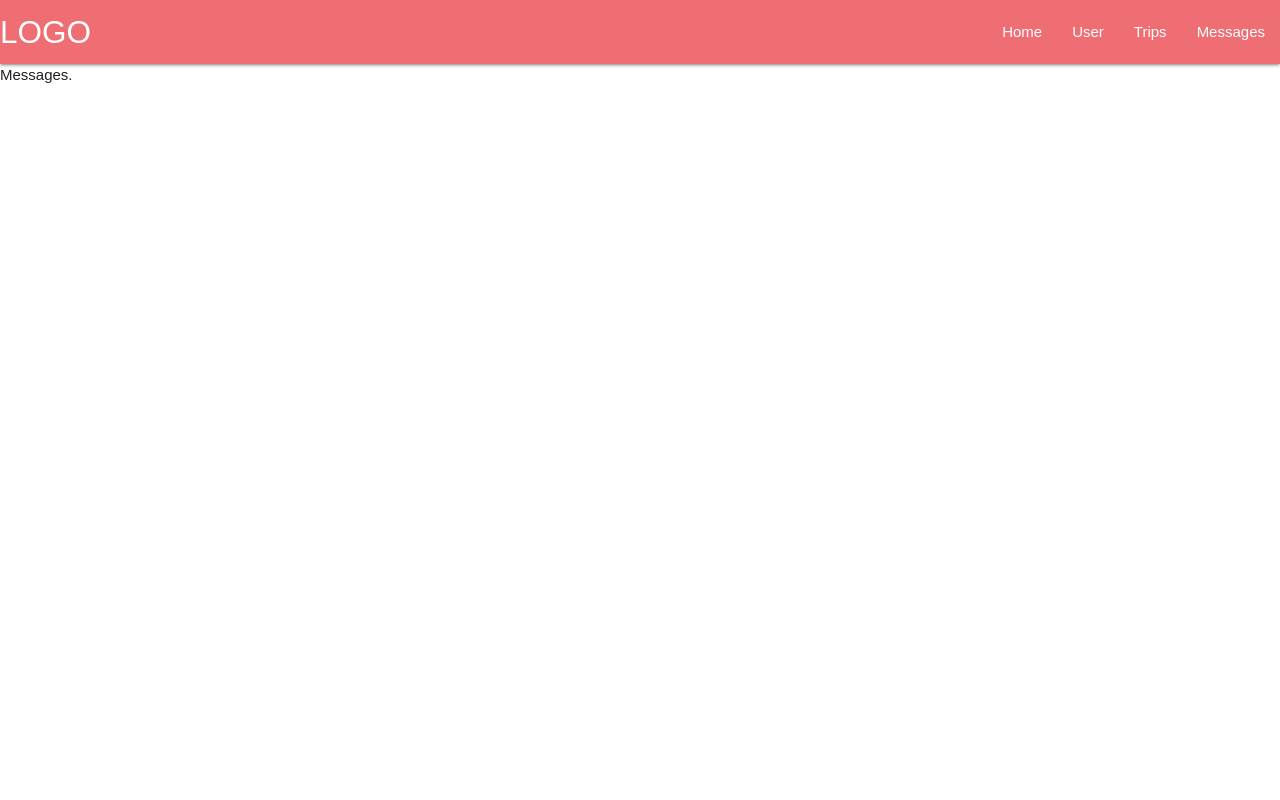
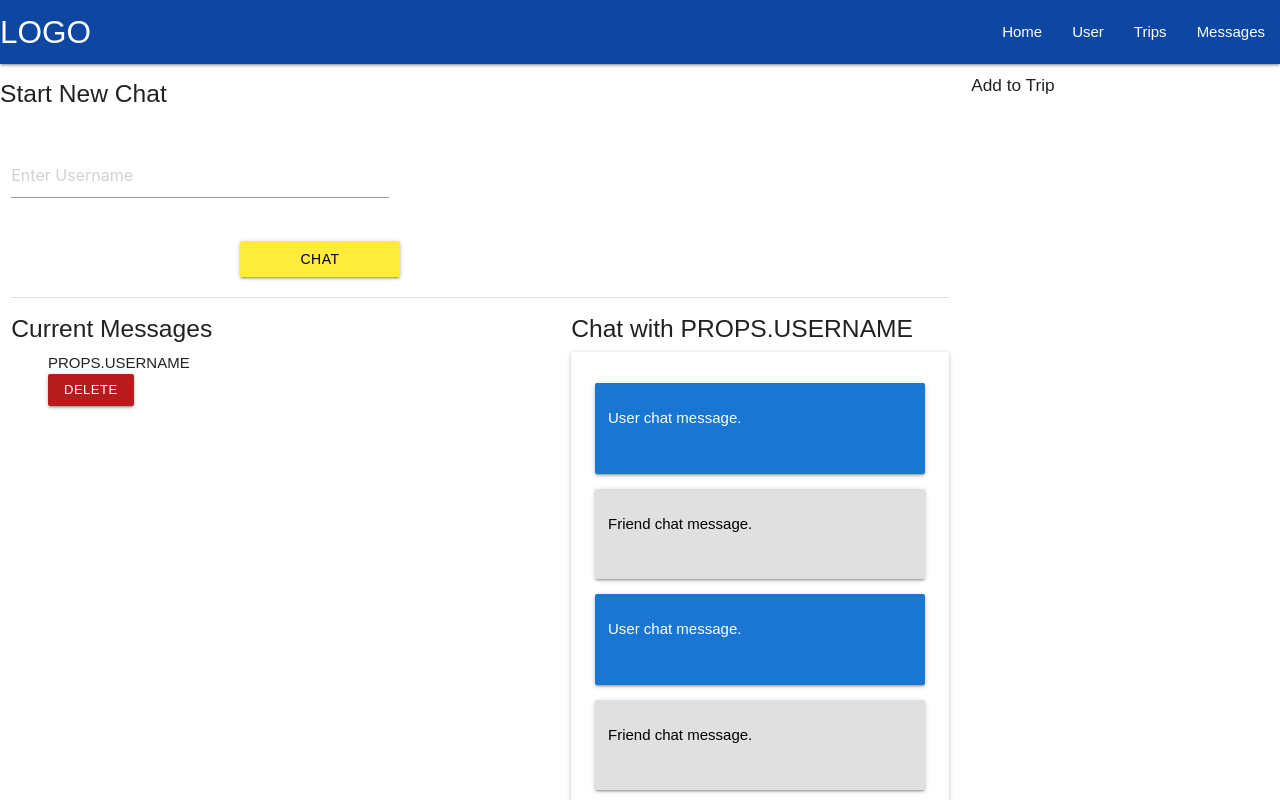
Before and after one commit to hurricaneronron/tripgodzilla, a React (Create React App) app in the folder client/: page /messages in a window 1280 px wide. Shown: the top 800 px of the page. Built offline with nearby package versions, Linux system fonts and the light colour scheme.

Commit message:
build out messages page

```diff
--- a/client/src/App.js
+++ b/client/src/App.js
@@ -2,7 +2,7 @@ import React, { Component } from "react";
 import AccountCreation from "./components/AccountCreation";
 import Home from "./components/Home";
 import Login from "./components/Login";
-import Messages from "./components/Messages";
+import Messages from "./components/Messages/Messages";
 import TripsHome from "./components/TripsHome";
 import SignIn from "./components/SignIn";
 import TripBoard from "./components/TripBoard";
--- a/client/src/components/AccountCreation.js
+++ b/client/src/components/AccountCreation.js
@@ -8,6 +8,9 @@ class AccountCreation extends React.Component {
                 <div class="row">
                     <h1 class="col s12">Create An Account</h1>
                 </div>
+                {/* First name
+                Last name
+                (this is how other users will search for you) */}
                 <div class="row">
                     <form class="col s6">
                         <div class="row">
--- a/client/src/components/Home.js
+++ b/client/src/components/Home.js
@@ -8,17 +8,16 @@ class Home extends React.Component {
             <div>
                 <Navbar />
                 <div class="container">
+                {/* Welcome, username! */}
                     <div class="row">
                         <form class="col s12">
                             <div class="row">
-                                <div class="col s8">
+                                <div class="col s10">
                                     Enter a Location:
                                     <div class="input-field inline">
                                         <input id="location_inline" type="email" />
                                     </div>
-                                </div>
-                                <div class="col s4">
-                                    <button class="btn waves-effect waves-light" type="submit" name="action">Submit
+                                    <button class="btn-small waves-effect waves-light" type="submit" name="action">
                                         <i class="material-icons right">send</i>
                                     </button>
                                 </div>
--- a/client/src/components/Messages.js
+++ /dev/null
@@ -1,15 +0,0 @@
-import React from "react";
-import Navbar from "./Navbar";
-
-class Messages extends React.Component {
-    render() {
-        return (
-            <div>
-                <Navbar />
-                <div>Messages.</div>
-            </div>
-        )
-    }
-}
-
-export default Messages;
--- /dev/null
+++ b/client/src/components/Messages/CurrentMessages.js
@@ -0,0 +1,10 @@
+import React from "react";
+
+const CurrentMessages = props =>
+<div class="row">
+    <div class="container">
+        <span>PROPS.USERNAME <a class="waves-effect waves-light red darken-4 btn-small">DELETE</a></span>
+    </div>
+</div>
+
+export default CurrentMessages;
--- /dev/null
+++ b/client/src/components/Messages/FriendChatMessage.js
@@ -0,0 +1,12 @@
+import React from "react";
+
+const FriendChatMessage = props =>
+<div class="card-panel grey lighten-2 z-depth-1">
+    <div class="row valign-wrapper">
+        <span class="black-text">
+        Friend chat message.
+        </span>
+    </div>
+</div>
+
+export default FriendChatMessage;
--- /dev/null
+++ b/client/src/components/Messages/MessageBox.js
@@ -0,0 +1,24 @@
+import React from "react";
+// import "../../styles/MessageBox";
+import UserChatMessage from "./UserChatMessage";
+import FriendChatMessage from "./FriendChatMessage";
+
+const MessageBox = props =>
+        <div class="card">
+            <div class="card-content">
+            <UserChatMessage />
+            <FriendChatMessage />
+            <UserChatMessage />
+            <FriendChatMessage />
+            <UserChatMessage />
+            </div>
+            <div class="card-action">
+                <div class="input-field">
+                    <i class="material-icons prefix">mode_edit</i>
+                    <textarea id="icon_prefix2" class="materialize-textarea"></textarea>
+                </div>
+                <a class="waves-effect waves-light btn-small blue darken-4"><i class="material-icons right">send</i>SEND</a>
+            </div>
+        </div>
+
+export default MessageBox;
--- /dev/null
+++ b/client/src/components/Messages/Messages.js
@@ -0,0 +1,47 @@
+import React from "react";
+import Navbar from "../Navbar";
+import CurrentMessages from "./CurrentMessages";
+import MessageBox from "./MessageBox";
+
+class Messages extends React.Component {
+    render() {
+        return (
+            <div>
+                <Navbar />
+                <div class="row">
+                    <div class="col s12 m9 19">
+                        <div class="row">
+                            <h5>Start New Chat</h5>
+                        </div>
+                        <div class="row">
+                            <div class="input-field col s12 m5 13">
+                                <input placeholder="Enter Username" id="username" type="text" />
+                            </div>
+                        </div>
+                        <div class="row">
+                            <a class="waves-effect waves-light btn yellow black-text col s3 m2 offset-s2 offset-m3">chat</a>
+                        </div>
+                        <div class="divider"></div>
+                        <div class="row">
+                            <div class="col s12 m4 13 left">
+                                <h5>Current Messages</h5>
+                                <div id="currentChats">
+                                    <CurrentMessages />
+                                </div>
+                            </div>
+                            <div class="col s12 m5 13 right">
+                                <h5>Chat with PROPS.USERNAME</h5>
+                                <MessageBox />
+                            </div>
+                        </div>
+                    </div>
+                    <div class="col s12 m3 13">
+                        <h6>Add to Trip</h6>
+                    </div>
+                </div>
+            </div>
+        )
+    }
+}
+
+export default Messages;
--- /dev/null
+++ b/client/src/components/Messages/UserChatMessage.js
@@ -0,0 +1,12 @@
+import React from "react";
+
+const UserChatMessage = props =>
+<div class="card-panel blue darken-2 z-depth-1">
+    <div class="row valign-wrapper">
+        <span class="white-text">
+        User chat message.
+        </span>
+    </div>
+</div>
+
+export default UserChatMessage;
--- a/client/src/components/Navbar.js
+++ b/client/src/components/Navbar.js
@@ -2,7 +2,7 @@ import React from "react";
 
 const Navbar = props =>
 <nav>
-  <div class="nav-wrapper">
+  <div class="nav-wrapper blue darken-4">
     <a href="" class="brand-logo left">LOGO</a>
       <ul id="nav-mobile" class="right">
       <li><a href="sass.html">Home</a></li>
```
Also changed, not shown: client/src/components/MessageBox.js (deleted, +0 -12 lines).
